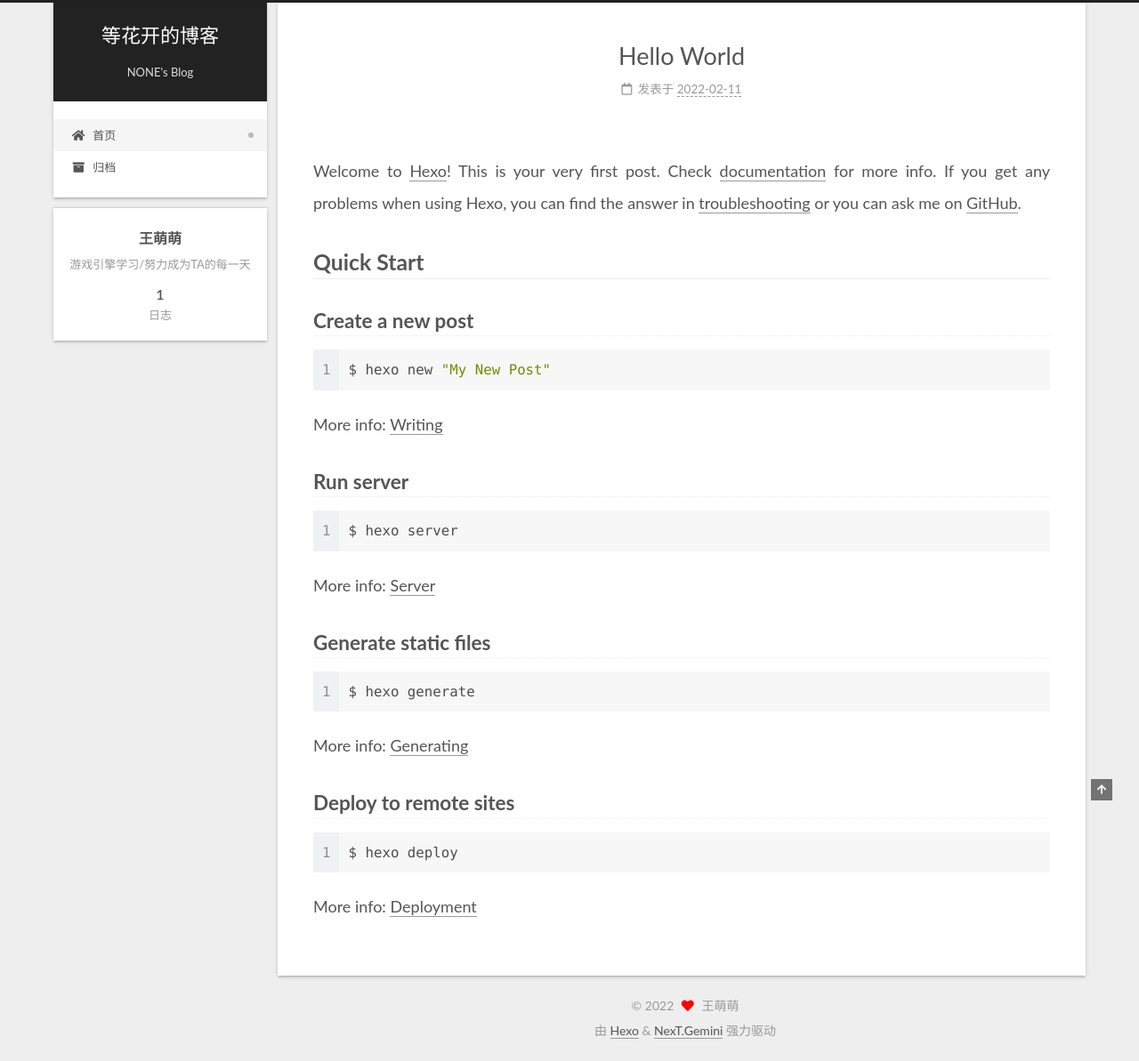
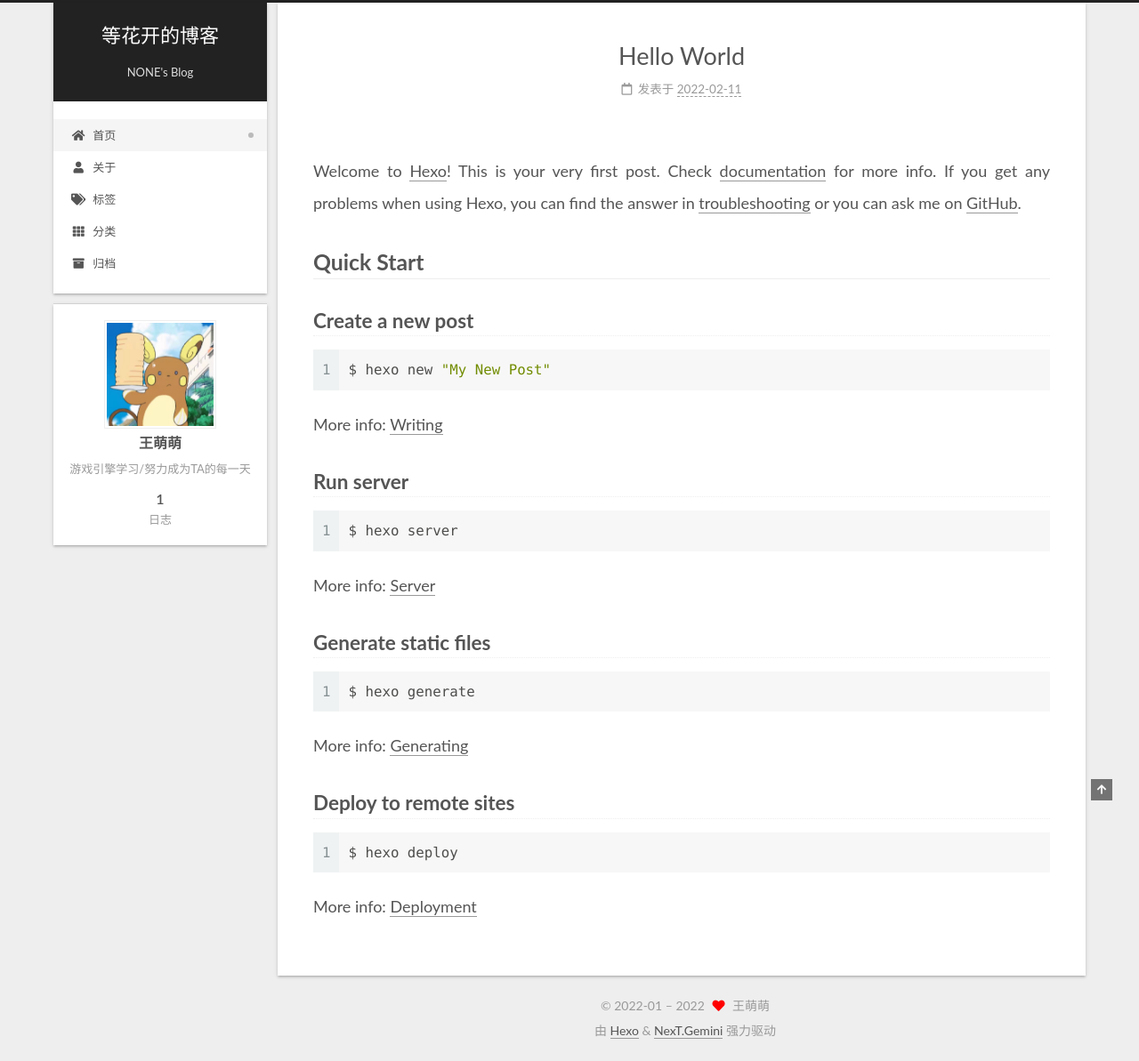
Before and after one commit to waitforout/waitforout.github.io, a plain HTML site: page index.html in a window 1280 px wide. Shown: the whole page at 89% size. Drawn offline with Linux system fonts and the light colour scheme.

Commit message:
Site updated: 2022-02-15 12:13:37

```diff
--- a/css/main.css
+++ b/css/main.css
@@ -1168,7 +1168,7 @@ pre .javascript .function {
 }
 .links-of-author a::before,
 .links-of-author span.exturl::before {
-  background: #fff7ff;
+  background: #70ffa7;
   border-radius: 50%;
   content: ' ';
   display: inline-block;
--- a/index.html
+++ b/index.html
@@ -116,6 +116,21 @@
     <a href="/" rel="section"><i class="fa fa-home fa-fw"></i>首页</a>
 
   </li>
+        <li class="menu-item menu-item-about">
+
+    <a href="/about/" rel="section"><i class="fa fa-user fa-fw"></i>关于</a>
+
+  </li>
+        <li class="menu-item menu-item-tags">
+
+    <a href="/tags/" rel="section"><i class="fa fa-tags fa-fw"></i>标签</a>
+
+  </li>
+        <li class="menu-item menu-item-categories">
+
+    <a href="/categories/" rel="section"><i class="fa fa-th fa-fw"></i>分类</a>
+
+  </li>
         <li class="menu-item menu-item-archives">
 
     <a href="/archives/" rel="section"><i class="fa fa-archive fa-fw"></i>归档</a>
@@ -151,7 +166,7 @@
     <link itemprop="mainEntityOfPage" href="http://example.com/2022/02/11/hello-world/">
 
     <span hidden itemprop="author" itemscope itemtype="http://schema.org/Person">
-      <meta itemprop="image" content="/images/avatar.gif">
+      <meta itemprop="image" content="/images/avatar.jpg">
       <meta itemprop="name" content="王萌萌">
       <meta itemprop="description" content="游戏引擎学习/努力成为TA的每一天">
     </span>
@@ -272,6 +287,8 @@
 
       <div class="site-overview-wrap sidebar-panel">
         <div class="site-author motion-element" itemprop="author" itemscope itemtype="http://schema.org/Person">
+    <img class="site-author-image" itemprop="image" alt="王萌萌"
+      src="/images/avatar.jpg">
   <p class="site-author-name" itemprop="name">王萌萌</p>
   <div class="site-description" itemprop="description">游戏引擎学习/努力成为TA的每一天</div>
 </div>
@@ -307,7 +324,7 @@
 
 <div class="copyright">
 
-  &copy;
+  &copy; 2022-01 –
   <span itemprop="copyrightYear">2022</span>
   <span class="with-love">
     <i class="fa fa-heart"></i>
```
Also changed, not shown: 2022/02/11/hello-world/index.html (+19 -2 lines), archives/2022/02/index.html (+18 -1 lines), archives/2022/index.html (+18 -1 lines), archives/index.html (+18 -1 lines), images/avatar.gif (deleted), images/avatar.jpg (added).
